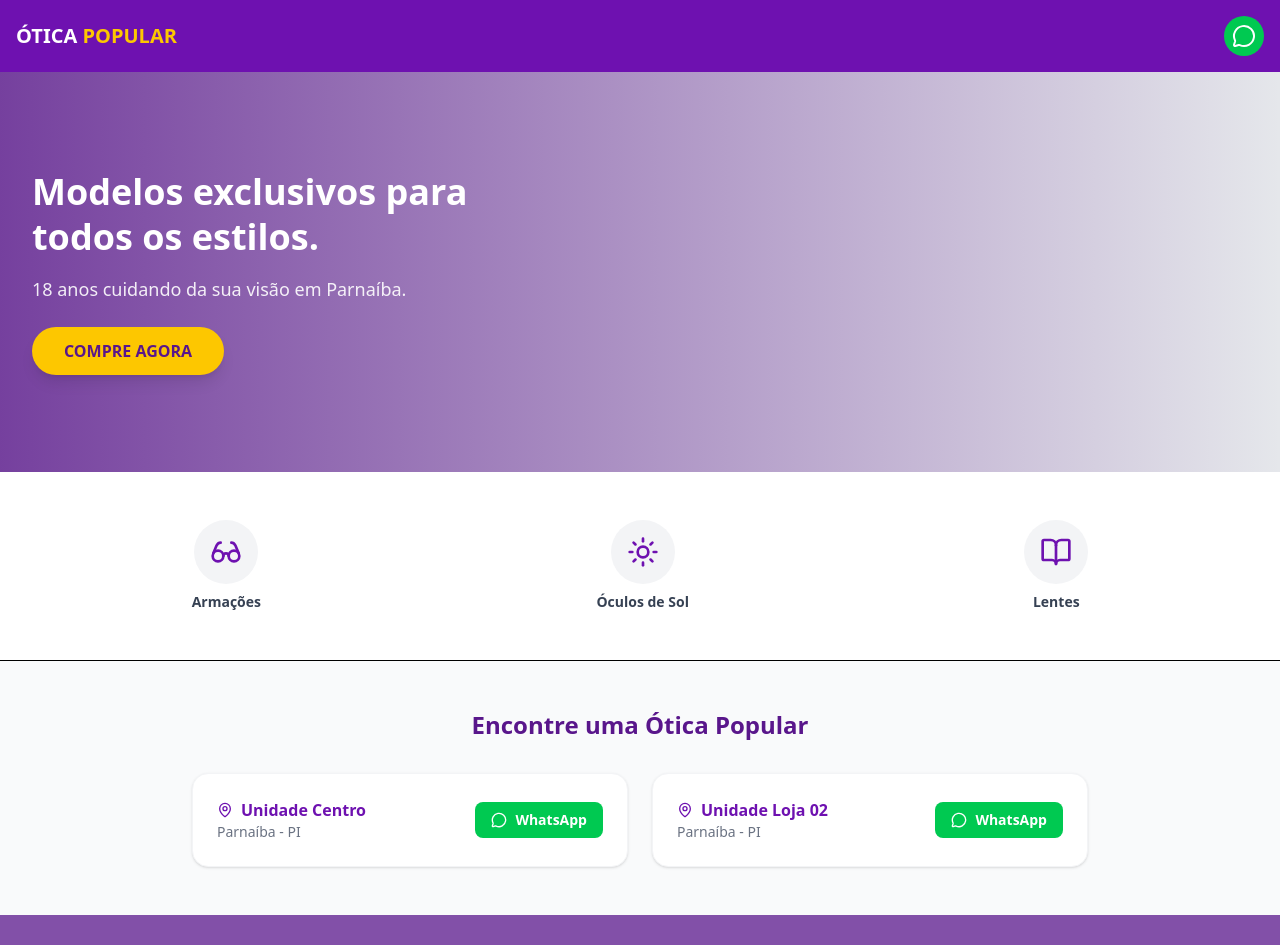
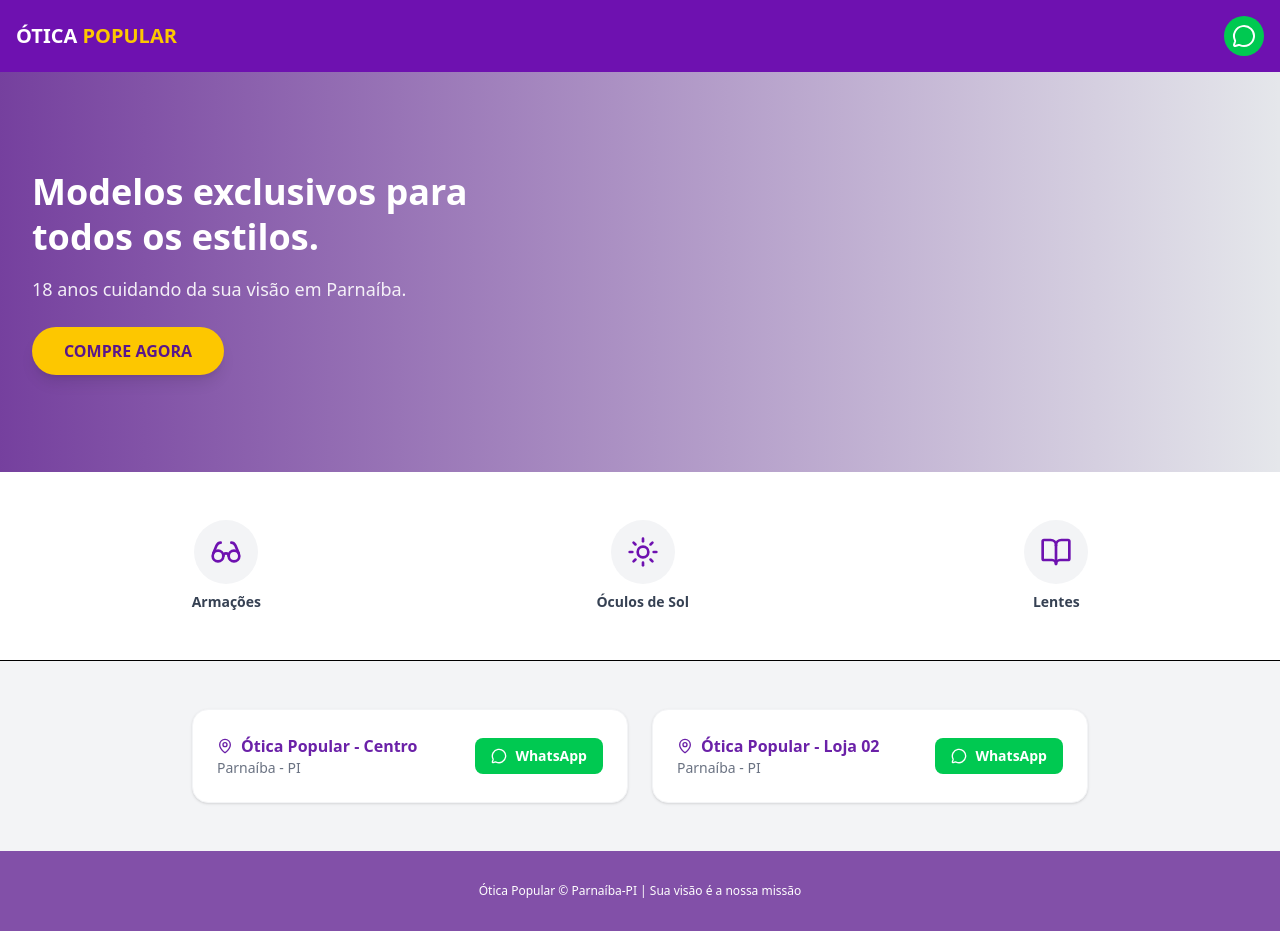
Before and after one commit to LorranFont/otica-popular-lp, a Next.js app: page / in a window 1280 px wide. Shown: the top 945 px of the page. Built offline with nearby package versions, Linux system fonts and the light colour scheme.

Commit message:
feat: criando componente reutilizavel CardUnidade para as lojas

```diff
--- a/app/page.tsx
+++ b/app/page.tsx
@@ -1,4 +1,5 @@
 import { MessageCircle, MapPin, Glasses, Sun, BookOpen } from "lucide-react";
+import CardUnidade from "@/components/CardUnidade";
 
 export default function Home() {
   return (
@@ -50,33 +51,10 @@ export default function Home() {
       </section>
 
       {/* 4. Nossas Unidades (Parnaíba) */}
-      <section className="py-12 px-6 bg-gray-50">
-        <h3 className="text-2xl font-bold text-purple-900 text-center mb-8">Encontre uma Ótica Popular</h3>
+      <section className="py-12 px-6 bg-gray-100">
         <div className="grid md:grid-cols-2 gap-6 max-w-4xl mx-auto">
-
-          <div className="bg-white p-6 rounded-2xl shadow-sm border border-gray-100 flex justify-between items-center">
-            <div>
-              <p className="font-bold text-purple-800 flex items-center gap-2">
-                <MapPin size={16} /> Unidade Centro
-              </p>
-              <p className="text-sm text-gray-500">Parnaíba - PI</p>
-            </div>
-            <button className="bg-green-500 text-white px-4 py-2 rounded-lg text-sm font-bold flex items-center gap-2">
-              <MessageCircle size={16} /> WhatsApp
-            </button>
-          </div>
-
-          <div className="bg-white p-6 rounded-2xl shadow-sm border border-gray-100 flex justify-between items-center">
-            <div>
-              <p className="font-bold text-purple-800 flex items-center gap-2">
-                <MapPin size={16} /> Unidade Loja 02
-              </p>
-              <p className="text-sm text-gray-500">Parnaíba - PI</p>
-            </div>
-            <button className="bg-green-500 text-white px-4 py-2 rounded-lg text-sm font-bold flex items-center gap-2">
-              <MessageCircle size={16} /> WhatsApp
-            </button>
-          </div>
+            <CardUnidade nome="Ótica Popular - Centro" cidade="Parnaíba - PI" />
+            <CardUnidade nome="Ótica Popular - Loja 02" cidade="Parnaíba - PI" />
 
         </div>
       </section>
--- /dev/null
+++ b/components/CardUnidade.tsx
@@ -0,0 +1,23 @@
+import { MapPin, MessageCircle } from "lucide-react";
+
+// Props
+interface CardUnidadeProps {
+  nome: string;
+  cidade: string;
+}
+
+export default function CardUnidade({ nome, cidade }: CardUnidadeProps) {
+  return (
+    <div className="bg-white p-6 rounded-2xl shadow-sm border border-gray-100 flex justify-between items-center hover:shadow-md transition-shadow">
+      <div>
+        <p className="font-bold text-otica-roxo flex items-center gap-2">
+          <MapPin size={16} /> {nome}
+        </p>
+        <p className="text-sm text-gray-500">{cidade}</p>
+      </div>
+      <button className="bg-green-500 text-white px-4 py-2 rounded-lg text-sm font-bold flex items-center gap-2 hover:bg-green-600">
+        <MessageCircle size={16} /> WhatsApp
+      </button>
+    </div>
+  );
+}
```
